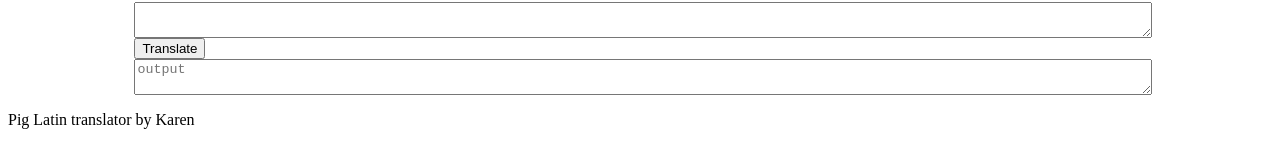
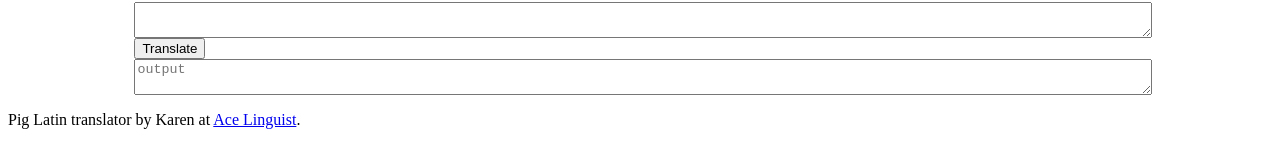
Before and after one commit to aenuros/MyProjects, a plain HTML site: page PigLatin/index.html in a window 1280 px wide. Shown: the part 216-384 px from the top of the page. Drawn offline with Linux system fonts and the light colour scheme.

Commit message:
Update index.html

```diff
--- a/PigLatin/index.html
+++ b/PigLatin/index.html
@@ -24,7 +24,7 @@
       <textarea id="output" placeholder="output"></textarea>
     </main>
 
-    <p>Pig Latin translator by Karen</p>
+    <p>Pig Latin translator by Karen at <a href="https://www.acelinguist.com">Ace Linguist</a>.</p>
 
   </body>
 </html>
```
